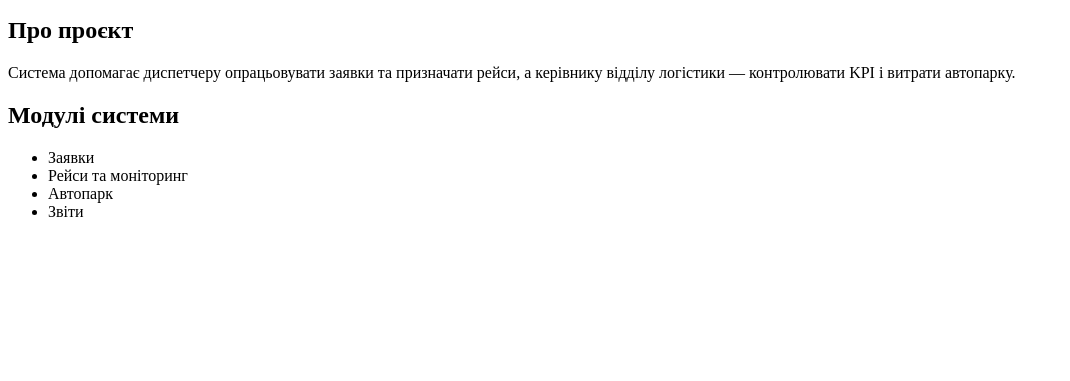
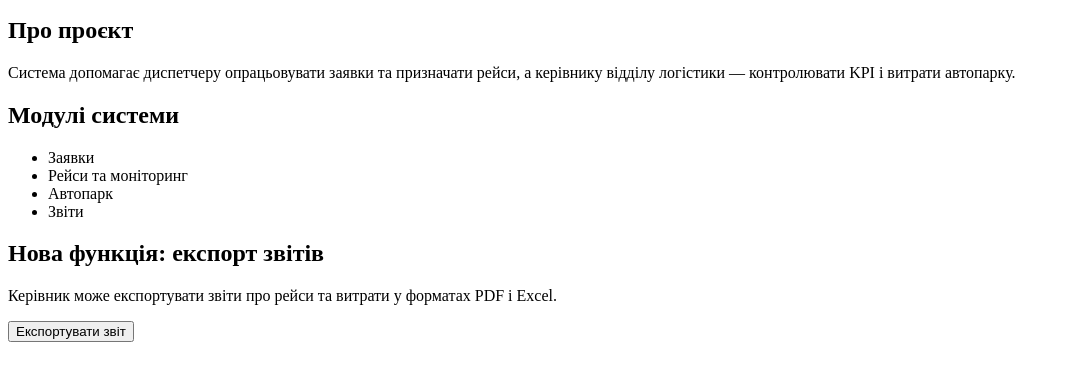
Before and after one commit to pyskun2310984500-art/logianalytics-lab4, a plain HTML site: page index.html in a window 1280 px wide. Shown: the part 101-482 px from the top of the page, without its empty margins (0-1070 px from the left). Drawn offline with Linux system fonts and the light colour scheme.

Commit message:
Add feature section

```diff
--- a/index.html
+++ b/index.html
@@ -16,5 +16,8 @@
 <li>Автопарк</li>
 <li>Звіти</li>
 </ul>
+<h2>Нова функція: експорт звітів</h2>
+<p>Керівник може експортувати звіти про рейси та витрати у форматах PDF і Excel.</p>
+<button>Експортувати звіт</button>
 </body>
 </html>
```
